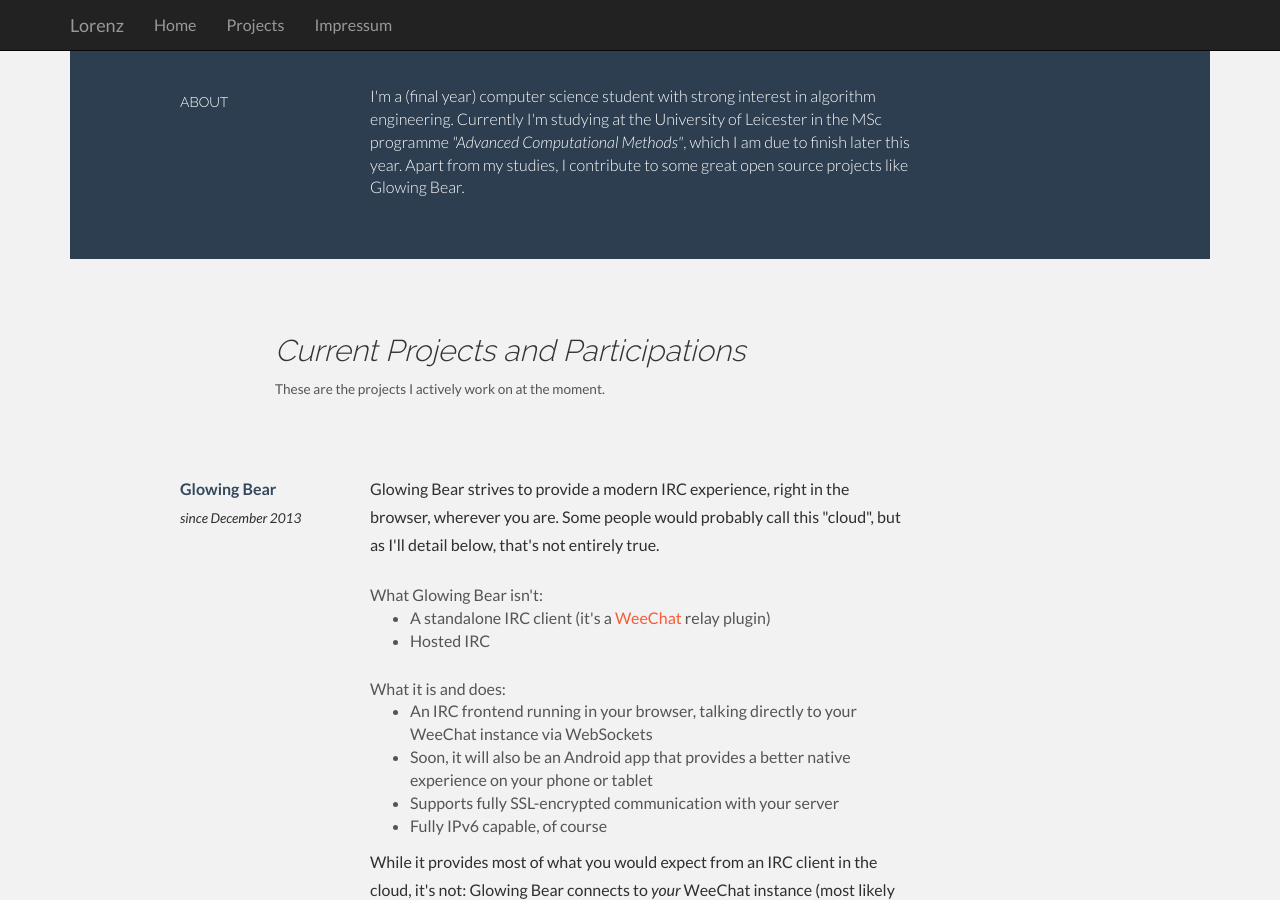
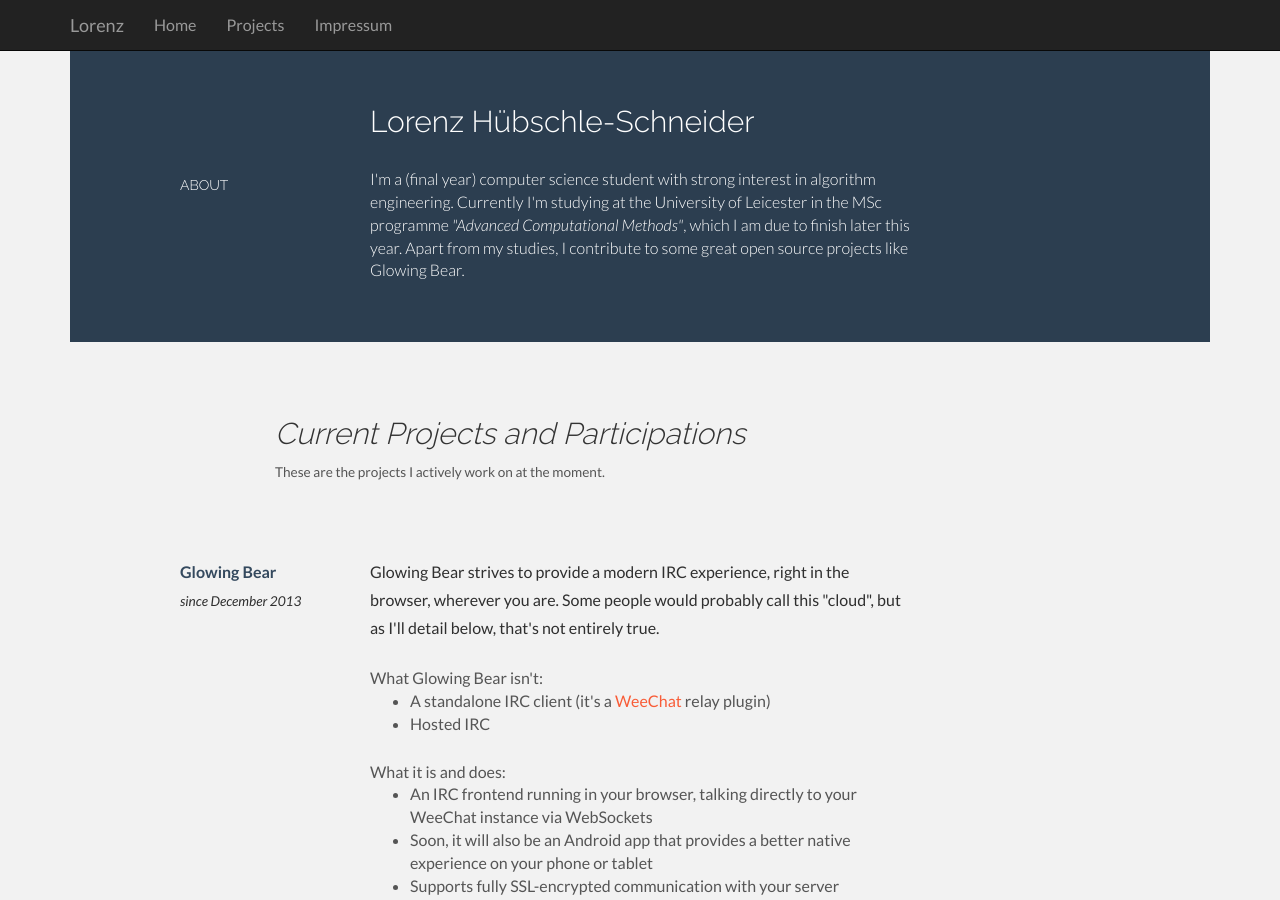
Before and after one commit to lorenzhs/lorenzhs.github.io, a Jekyll site: the page built from projects.html, in a window 1280 px wide and 900 px high. Built offline with Jekyll 4.4.1, drawn with Linux system fonts in a browser that asks for light colours.

Commit message:
Add name to projects page
Fixes #1

```diff
--- a/projects.html
+++ b/projects.html
@@ -5,6 +5,12 @@
 
 <div id="intro">
     <div class="container">
+        <div class="row" id="name">
+            <!-- TODO maybe add an image to the left of the name -->
+            <div class="col-lg-offset-3 col-lg-6">
+                <h2>Lorenz Hübschle-Schneider</h2>
+            </div>
+        </div>
         <div class="row">
             <div class="col-lg-2 col-lg-offset-1">
                 <h5>ABOUT</h5>
```
